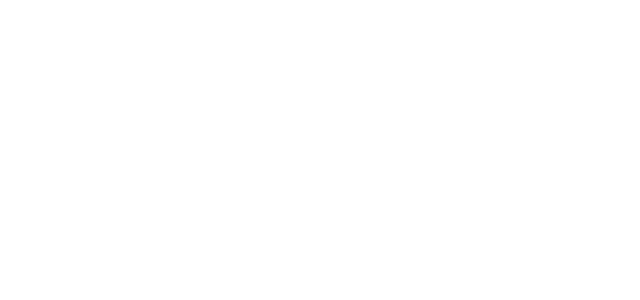
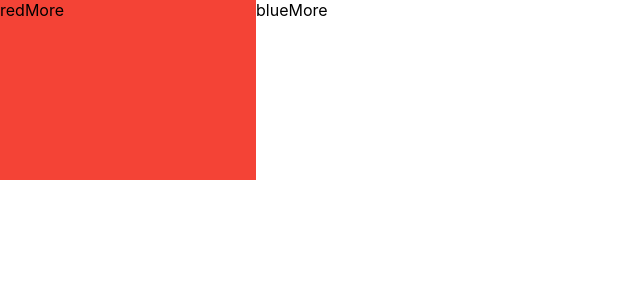
Before and after one commit to manhtran1611/ColorPalette, a React (Create React App) app: page / in a window 1280 px wide. Shown: the top 300 px of the page, without its empty margins (0-640 px from the left). Built offline with nearby package versions, Linux system fonts and the light colour scheme.

Commit message:
added ColorBox and Palette.css, ColorBox.css

```diff
--- /dev/null
+++ b/src/ColorBox.css
@@ -0,0 +1,8 @@
+.ColorBox {
+  width: 20%;
+  height: 25%;
+  margin: 0 auto;
+  display: inline-block;
+  position: relative;
+  cursor: pointer;
+}
--- /dev/null
+++ b/src/ColorBox.js
@@ -0,0 +1,14 @@
+import React, { Component } from "react";
+import "./ColorBox.css";
+
+class ColorBox extends Component {
+  render() {
+    return (
+      <div style={{ background: this.props.background }} className="ColorBox">
+        {this.props.name}
+        <span>More</span>
+      </div>
+    );
+  }
+}
+export default ColorBox;
--- /dev/null
+++ b/src/Palette.css
@@ -0,0 +1,7 @@
+.Palette {
+  height: 100vh;
+}
+
+.Palette-colors {
+  height: 90%;
+}
--- a/src/Palette.js
+++ b/src/Palette.js
@@ -1,11 +1,15 @@
 import React, { Component } from "react";
-import seedColors from "./seedColors";
+import ColorBox from "./ColorBox";
+import "./Palette.css";
 class Palette extends Component {
   render() {
+    const colorBoxes = this.props.colors.map((color) => (
+      <ColorBox background={color.color} name={color.name} />
+    ));
     return (
       <div className="Palette">
         {/* Navbar */}
-        <div className="Palette-colors">{/* Colors goes here */}</div>
+        <div className="Palette-colors">{colorBoxes}</div>
         {/* Footer goes here */}
       </div>
     );
```
